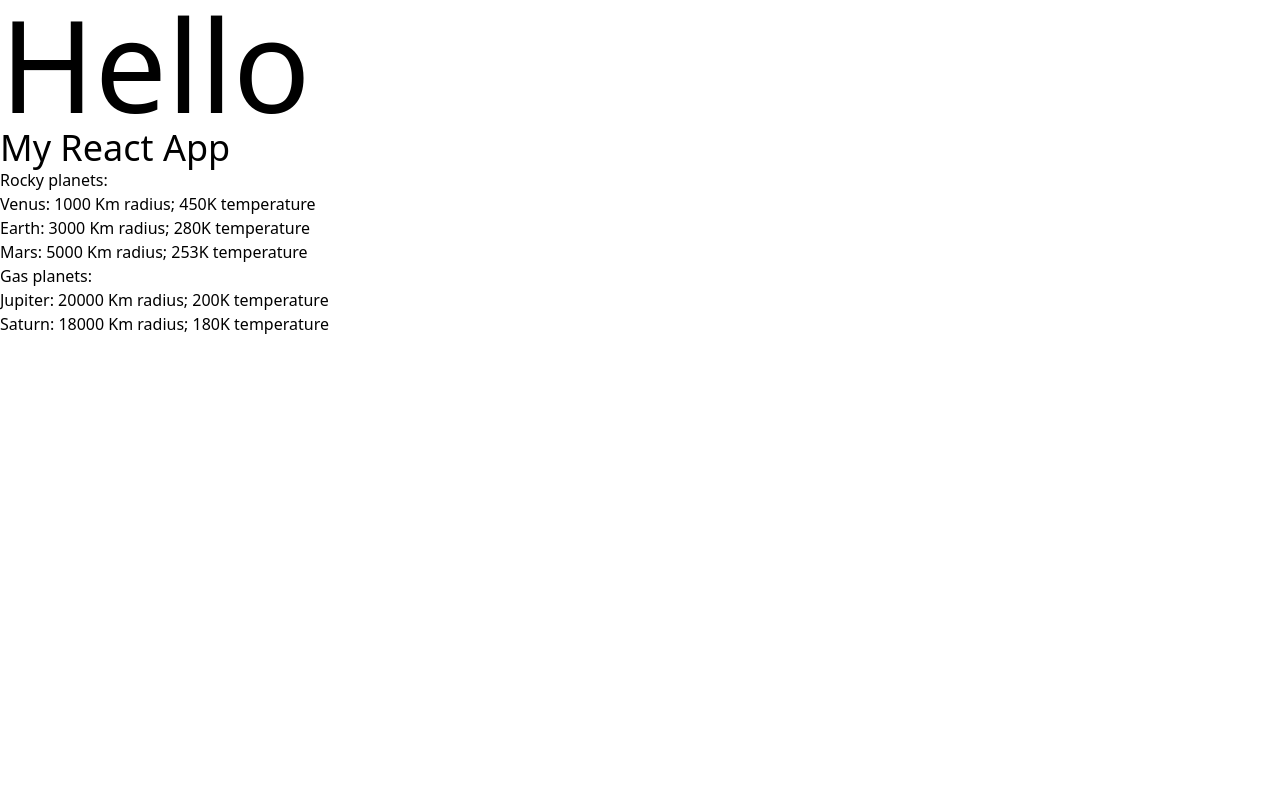
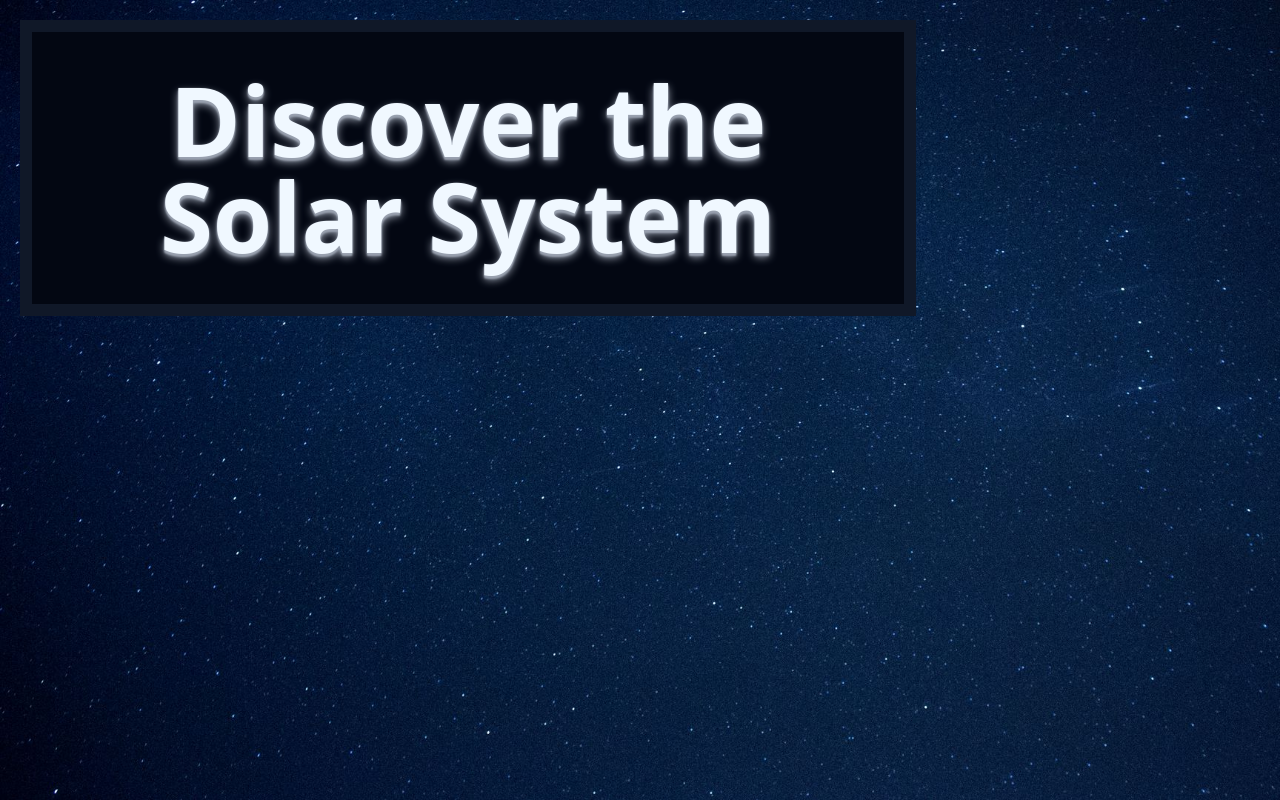
Before and after one commit to 7860Faz/solar-system-site, a React (Vite) app: page / in a window 1280 px wide. Built offline with nearby package versions, Linux system fonts and the light colour scheme.

Commit message:
created a background and added a header

```diff
--- a/index.html
+++ b/index.html
@@ -3,11 +3,10 @@
   <head>
     <meta charset="UTF-8" />
     <meta name="viewport" content="width=device-width, initial-scale=1.0" />
-    <title>My react app</title>
+    <title>Solar System RoSpX</title>
     <link rel="stylesheet" href="/src/index.css">
   </head>
   <body>
-    <h1 class="text-9xl">Hello</h1>
     <div id="root"></div>
     <script type="module" src="/src/main.jsx"></script>
   </body>
--- a/src/App.jsx
+++ b/src/App.jsx
@@ -1,28 +1,10 @@
-import Header from './Header.jsx';
-import Planets from './Planets.jsx';
+import Header from "./Header";
 
 function App() {
 
-    const rockyPlanets = [
-        {id:1, name: "Venus", radius: 1000, temperature: 450},
-        {id:3, name: "Earth", radius: 3000, temperature: 280},
-        {id:2, name: "Mars", radius: 5000, temperature: 253},
-    ];
-
-    const gasPlanets = [
-        {id:4, name: "Jupiter", radius: 20000, temperature: 200},
-        {id:5, name: "Saturn", radius: 18000, temperature: 180},
-    ]
-
     return(
         <>
-            <Header/>
-
-            <p>Rocky planets:</p>
-            <Planets planets={rockyPlanets} />
-
-            <p>Gas planets:</p>
-            <Planets planets={gasPlanets} />
+            <Header />
         </>
     );
 }
--- a/src/Header.jsx
+++ b/src/Header.jsx
@@ -1,11 +1,14 @@
 
+export default function Header() {
 
-function Header() {
     return(
-        <header className="text-4xl">
-            <h1>My React App</h1>
-        </header>
+        <div className='flex bg-gray-950 m-5 p-5 max-w-4xl
+                        border-12 border-gray-900'>
+            <h1 className="font-black p-5
+                            text-center text-8xl text-shadow-gray-400
+                            text-shadow-lg">
+                Discover the Solar System
+            </h1>
+        </div>
     );
 }
-
-export default Header
--- a/src/Planets.jsx
+++ /dev/null
@@ -1,20 +0,0 @@
-
-
-function Planets(data) {
-
-    const Planets = data.planets;
-
-    const List = Planets.map(planet =>
-        <li key={planet.id}>
-            {planet.name}: {planet.radius} Km radius; {planet.temperature}K temperature
-        </li>
-    );
-
-    return(
-        <ol>
-            {List}
-        </ol>
-    );
-}
-
-export default Planets;
--- a/src/index.css
+++ b/src/index.css
@@ -1 +1,9 @@
 @import 'tailwindcss';
+
+body {
+    background-image: url(/stars_background.jpg);
+    background-repeat: no-repeat;
+    background-attachment: fixed;
+    background-size: cover;
+    color: aliceblue;
+}
```
Also changed, not shown: public/stars_background.jpg (added).
